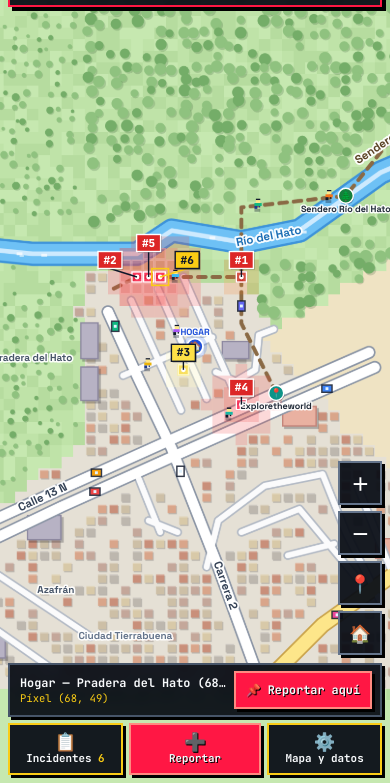
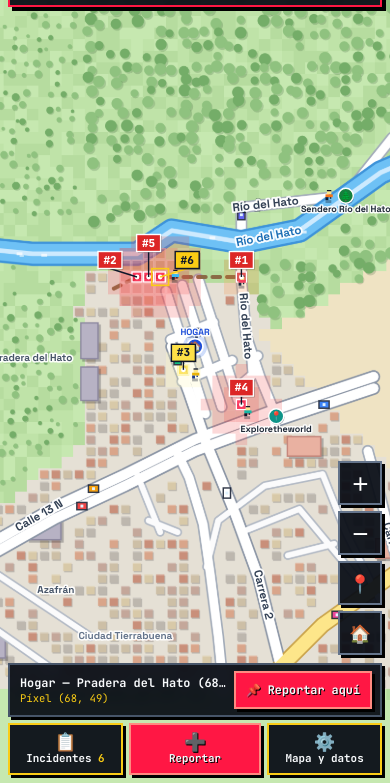
Before and after one commit to xthecapx/days, a website with bundled scripts: page index.html in a window 390 px wide. Shown: the part 61-844 px from the top of the page. Built offline with nearby package versions, Linux system fonts and the light colour scheme; animation ran at ten frames a second.

Commit message:
refactor: modular architecture, mobile-first UI, legible map
Architecture
- Split the 1000-line main.js into state/ (store with selector
  subscriptions, actions, memoized heatmap), services/ (incident
  use cases over storage), ui/ (hud, sheet, mapInput) and map/
  (camera, layered renderer). main.js is now only wiring.
- Map geometry and styling live in map/data (roads, roadStyles,
  places, actors); each render layer is a function in map/render.
- Remove pixelArtMapRenderer.js and style.css (replaced by the
  above and styles/{base,hud,sheets}.css).

Mobile UX
- Replace drawer + two modals with a single bottom sheet
  (incidents, history, settings, report form).
- Bottom nav (Incidentes / Reportar / Mapa y datos), 44px tap
  targets, incident card above the nav, camera centers on the
  area not covered by the HUD.
- Screen-sized, DPR-aware canvas; labels and markers stay sharp
  and finger-sized at any zoom.

Map legibility
- Road classes (highway, collector, arterial, minor, local, dirt)
  with distinct colors and widths; street names follow the road.
- Tree canopies, building footprints, blue river, dashed trail,
  POI pins with zoom-based label visibility. Grid off by default.
- Rework layout from the Google Maps reference: Calle 13 N moved
  south for more room below HOGAR, three parallel Pradera streets,
  Carrera 2 crossing south of Exploretheworld, Vía Río del Hato as
  a drivable/walkable road to the Exploretheworld corner, plus
  Carrera 4 and a street parallel to Carrera 2.
- Remove the "Superponer Google Maps" option from settings.

```diff
--- a/index.html
+++ b/index.html
@@ -120,7 +120,6 @@
       <section class="setting-group">
         <h3>Capas</h3>
         <label class="switch"><input type="checkbox" id="chkGrid" /><span>Cuadrícula de píxeles</span></label>
-        <label class="switch"><input type="checkbox" id="chkReference" /><span>Superponer Google Maps</span></label>
       </section>
       <section class="setting-group">
         <h3>Alertas</h3>
--- a/src/map/data/places.js
+++ b/src/map/data/places.js
@@ -6,7 +6,7 @@
 export const PLACES = [
   { id: 'home', kind: 'home', x: 68, y: 49, label: 'HOGAR', lod: 1 },
   { id: 'sendero', kind: 'poi', icon: '🌲', color: '#15803d', x: 81, y: 36, label: 'Sendero Río del Hato', lod: 1 },
-  { id: 'explore', kind: 'poi', icon: '📍', color: '#0d9488', x: 75, y: 53, label: 'Exploretheworld', lod: 2 },
+  { id: 'explore', kind: 'poi', icon: '📍', color: '#0d9488', x: 75, y: 55, label: 'Exploretheworld', lod: 2 },
   { id: 'autoktonos', kind: 'poi', icon: '🍴', color: '#ea580c', x: 109, y: 38, label: 'Autóktonos', lod: 2 },
   { id: 'vet', kind: 'poi', icon: '🐾', color: '#7c3aed', x: 85, y: 68, label: 'Veterinaria', lod: 3 },
   { id: 'eco', kind: 'poi', icon: '🛍', color: '#2563eb', x: 106, y: 58, label: 'Eco Centro Comercial', lod: 2 },
@@ -23,7 +23,9 @@ export const ROAD_LABELS = [
   { road: 'Vía Guatiguará', t: 0.62, color: '#7a5d12', lod: 1 },
   { road: 'Calle 13 N', t: 0.28, color: '#334155', lod: 1 },
   { road: 'Carrera 2', t: 0.72, color: '#334155', lod: 1 },
+  { road: 'Carrera 4', t: 0.4, color: '#334155', lod: 2 },
   { road: 'Río del Hato', t: 0.12, color: '#1d6fb5', lod: 1, source: 'river' },
   { road: 'Río del Hato', t: 0.58, color: '#1d6fb5', lod: 2, source: 'river' },
-  { road: 'Sendero Río del Hato', t: 0.5, color: '#5b4326', lod: 2, source: 'trail' }
+  { road: 'Vía Río del Hato', text: 'Río del Hato', t: 0.12, color: '#334155', lod: 1 },
+  { road: 'Vía Río del Hato', text: 'Río del Hato', t: 0.3, color: '#334155', lod: 2 }
 ];
--- a/src/map/data/roadStyles.js
+++ b/src/map/data/roadStyles.js
@@ -7,6 +7,7 @@
 export const ROAD_STYLES = {
   dirt: { width: 0.45, casing: '#c8b78f', fill: '#e6d9b8', order: 0, dash: [3, 3] },
   local: { width: 0.5, casing: '#b3bac5', fill: '#fbfbfc', order: 1 },
+  minor: { width: 0.75, casing: '#a3acb9', fill: '#ffffff', order: 1.5 },
   arterial: { width: 0.85, casing: '#8b95a5', fill: '#ffffff', order: 2 },
   collector: { width: 1.15, casing: '#c9a24a', fill: '#fde68a', order: 3 },
   highway: { width: 1.6, casing: '#c2711a', fill: '#fbbf6a', order: 4, centerLine: '#ffffff' }
--- a/src/map/data/roads.js
+++ b/src/map/data/roads.js
@@ -12,18 +12,25 @@ export const HIGHWAY_PATH = [
 export const GUATIGUARA_PATH = [
   [73, 79], [79, 73], [86, 68], [96, 65], [106, 61], [114, 58], [119, 55]
 ];
-// Doble calzada Calle 13 N (pasa por Exploretheworld y cruza Carrera 2)
-export const CALLE_13N_UPPER = [[44, 67], [56, 61.5], [66, 57], [75, 53], [83, 49.5]];
-export const CALLE_13N_LOWER = [[45, 68.3], [56.5, 62.8], [66.5, 58.3], [75.5, 54.3], [83.5, 50.8]];
-export const CARRERA_2_PATH = [[60.5, 46], [63, 51.5], [66, 57.8], [70, 68], [74, 79]];
+// Doble calzada Calle 13 N: ~8 tiles al sur de HOGAR, pasa bajo Exploretheworld y cruza Carrera 2
+export const CALLE_13N_UPPER = [[44, 69.6], [56, 62.8], [62, 60], [68, 57], [75, 54.4], [83.4, 51.6]];
+export const CALLE_13N_LOWER = CALLE_13N_UPPER.map(([x, y]) => [x, y + 1]);
+export const CARRERA_2_PATH = [[66, 49], [67.5, 53], [69, 57.4], [71.5, 63.5], [73.5, 69], [76, 79]];
 
+// Tres calles paralelas del conjunto (HOGAR queda entre la 2ª y la 3ª), travesaños y el gancho en J
 const PRADERA_STREETS = [
-  [[62.5, 45], [66.8, 54.5]],
-  [[64.8, 44], [69.0, 53.5]],
-  [[67.0, 43], [71.2, 52.5]],
-  [[61.8, 51.5], [69.5, 48.2]],
-  [[69.8, 51.2], [71.5, 52.0], [73.2, 51.0], [73.5, 48.0], [74.8, 47.5]]
+  [[65.5, 44.2], [68.9, 54.8]],
+  [[66.9, 43.7], [70.3, 54.2]],
+  [[68.3, 43.2], [71.7, 53.6]],
+  [[65.9, 48.4], [69.6, 46.9]],
+  [[66.9, 52], [71.2, 50.2]],
+  [[71.6, 52.6], [73, 51.4], [72.9, 50.2], [73.4, 49.8]]
 ];
+
+// Calle paralela a Carrera 2, un poco al occidente
+const WEST_PARALLEL = [[66.5, 58.2], [67.5, 60.3], [68.7, 64.3], [69.3, 68.5], [70, 74], [70.5, 79]];
+// Carrera 4
+const CARRERA_4 = [[82.9, 58], [84, 62], [85, 66], [86.2, 70], [87, 79]];
 
 const SOUTH_STREETS = [
   [[63, 60], [65, 65]],
@@ -31,7 +38,6 @@ const SOUTH_STREETS = [
   [[69, 68], [70, 64], [74, 61], [79, 60], [81, 65], [84, 71]],
   [[72, 65], [77, 63], [82, 69]],
   [[76, 67], [80, 66]],
-  [[82, 61], [86, 71]],
   [[46, 70], [56, 77]],
   [[50, 68], [59, 74]],
   [[88, 68], [91, 79]],
@@ -51,7 +57,11 @@ const DIRT_ROADS = [
 export const ROADS = [
   ...DIRT_ROADS.map((pts) => ({ cls: 'dirt', pts })),
   ...SOUTH_STREETS.map((pts) => ({ cls: 'local', pts })),
-  ...PRADERA_STREETS.map((pts) => ({ cls: 'local', pts })),
+  ...PRADERA_STREETS.map((pts) => ({ cls: 'minor', pts })),
+  // Vía Río del Hato: calle real (autos y peatones) desde la esquina de Exploretheworld hasta el sendero
+  { cls: 'minor', pts: SENDERO_PATH, name: 'Vía Río del Hato' },
+  { cls: 'minor', pts: WEST_PARALLEL },
+  { cls: 'minor', pts: CARRERA_4, name: 'Carrera 4' },
   { cls: 'arterial', pts: CARRERA_2_PATH, name: 'Carrera 2' },
   { cls: 'arterial', pts: CALLE_13N_UPPER, name: 'Calle 13 N' },
   { cls: 'arterial', pts: CALLE_13N_LOWER },
@@ -59,10 +69,7 @@ export const ROADS = [
   { cls: 'highway', pts: HIGHWAY_PATH, name: 'Autopista Piedecuesta' }
 ];
 
-export const TRAILS = [
-  { pts: SENDERO_PATH, name: 'Sendero Río del Hato' },
-  { pts: RIVER_TRAIL_WEST }
-];
+export const TRAILS = [{ pts: RIVER_TRAIL_WEST }];
 
 export const RIVER = { pts: RIVER_PATH, name: 'Río del Hato' };
 
@@ -78,10 +85,9 @@ export const OPEN_LAND_POLY = [
 export const LANDMARK_BLOCKS = [
   { x: 58.6, y: 47.4, w: 1.6, h: 3.2, tone: 'tower' },
   { x: 58.6, y: 51.2, w: 1.6, h: 3.0, tone: 'tower' },
-  { x: 70.8, y: 49.0, w: 2.4, h: 1.6, tone: 'tower' },
   { x: 54.0, y: 64.0, w: 3.0, h: 2.2, tone: 'tower' },
   { x: 49.0, y: 74.0, w: 3.2, h: 2.4, tone: 'tower' },
-  { x: 76.0, y: 54.6, w: 3.0, h: 1.8, tone: 'shop' },
+  { x: 76.4, y: 57.2, w: 3.0, h: 1.8, tone: 'shop' },
   { x: 84.0, y: 66.0, w: 2.6, h: 1.8, tone: 'shop' },
   { x: 104.0, y: 56.5, w: 4.0, h: 2.6, tone: 'shop' },
   { x: 108.0, y: 37.0, w: 2.0, h: 1.6, tone: 'shop' }
--- a/src/map/gpsGrid.js
+++ b/src/map/gpsGrid.js
@@ -31,8 +31,9 @@ export const RIVER_PATH = [
 
 // Trazado de la Vía Río del Hato + Sendero Río del Hato
 export const SENDERO_PATH = [
-  [75, 53], // Exploretheworld / Calle 13 N
-  [72, 47], // Subiendo por Vía Río del Hato
+  [75, 55], // Exploretheworld / Calle 13 N
+  [73.6, 51.6], // Sube en diagonal desde la esquina
+  [72.4, 48], // Vía Río del Hato
   [72, 43], // Vía Río del Hato arriba de Hogar (#1)
   [72, 37], // Cruza el río y sube al sendero
   [81, 36], // Parque Sendero Río del Hato
@@ -59,10 +60,10 @@ export const MAP_LANDMARKS = [
   { x: 64, y: 43, name: 'Sendero Río del Hato (Ribera)', shortName: 'Sendero Río del Hato', type: 'trail' },
   { x: 72, y: 43, name: 'Vía Río del Hato', shortName: 'Vía Río del Hato', type: 'road' },
   { x: 67, y: 51, name: 'Pradera del Hato (Cerca de Hogar)', shortName: 'Pradera del Hato', type: 'residential' },
-  { x: 72, y: 54, name: 'Calle 13 N / Exploretheworld', shortName: 'Calle 13 N / Exploretheworld', type: 'poi' },
+  { x: 73, y: 55, name: 'Calle 13 N / Exploretheworld', shortName: 'Calle 13 N / Exploretheworld', type: 'poi' },
   { x: 81, y: 36, name: 'Sendero Río del Hato (Parque)', shortName: 'Sendero Río del Hato', type: 'park' },
-  { x: 75, y: 53, name: 'Exploretheworld (Calle 13 N)', shortName: 'Exploretheworld', type: 'poi' },
-  { x: 66, y: 58, name: 'Cruce Carrera 2 con Calle 13 N', shortName: 'Cra 2 / Calle 13 N', type: 'road' },
+  { x: 75, y: 55, name: 'Exploretheworld (Calle 13 N)', shortName: 'Exploretheworld', type: 'poi' },
+  { x: 70, y: 58, name: 'Cruce Carrera 2 con Calle 13 N', shortName: 'Cra 2 / Calle 13 N', type: 'road' },
   { x: 60, y: 71, name: 'Azafrán - Ciudad Tierrabuena', shortName: 'Azafrán Tierrabuena', type: 'residential' },
   { x: 51, y: 77, name: 'Conjunto Terracota', shortName: 'Conjunto Terracota', type: 'residential' },
   { x: 83, y: 69, name: 'Veterinaria De Pelos.com (Vía Guatiguará)', shortName: 'Veterinaria De Pelos', type: 'poi' },
@@ -132,10 +133,10 @@ export function detectSectorName(px, py) {
   if (px >= 61 && px <= 68 && py >= 41 && py <= 45) {
     return 'Sendero Río del Hato';
   }
-  if (px >= 60 && px <= 71 && py >= 46 && py <= 55) {
+  if (px >= 64 && px <= 72 && py >= 46 && py <= 55) {
     return 'Conjunto Residencial Pradera del Hato';
   }
-  if (Math.hypot(px - 72, py - 54) <= 3.5) {
+  if (Math.hypot(px - 73, py - 55) <= 3.5) {
     return 'Calle 13 N / Exploretheworld';
   }
 
--- a/src/map/mapRenderer.js
+++ b/src/map/mapRenderer.js
@@ -17,8 +17,6 @@ import { drawIncidentMarkers, drawSelection } from './render/markers.js';
 export function createMapRenderer(canvas) {
   const ctx = canvas.getContext('2d');
   const base = createBaseMap();
-  const reference = new Image();
-  reference.src = './assets/google-maps-reference.png';
   let dpr = 1;
 
   function resize(vw, vh) {
@@ -44,11 +42,6 @@ export function createMapRenderer(canvas) {
       ctx.imageSmoothingQuality = 'high';
       ctx.drawImage(base, 0, 0, WORLD_WIDTH * BASE_SCALE, WORLD_HEIGHT * BASE_SCALE, 0, 0, WORLD_WIDTH, WORLD_HEIGHT);
 
-      if (settings.showReference && reference.complete) {
-        ctx.globalAlpha = 0.45;
-        ctx.drawImage(reference, 0, 0, WORLD_WIDTH, WORLD_HEIGHT);
-        ctx.globalAlpha = 1;
-      }
 
       drawRiverShimmer(ctx, phase);
       drawHeat(ctx, heatmap, phase);
--- a/src/map/render/labels.js
+++ b/src/map/render/labels.js
@@ -1,6 +1,6 @@
 import { TILE_SIZE } from '../worldSize.js';
 import { samplePolyline } from '../geometry.js';
-import { ROADS, TRAILS, RIVER } from '../data/roads.js';
+import { ROADS, RIVER } from '../data/roads.js';
 import { PLACES, ROAD_LABELS } from '../data/places.js';
 
 const FONT = '"Space Grotesk", system-ui, sans-serif';
@@ -13,7 +13,6 @@ function lodVisible(lod, zoom) {
 
 function geometryFor(label) {
   if (label.source === 'river') return RIVER.pts;
-  if (label.source === 'trail') return TRAILS[0].pts;
   return ROADS.find((r) => r.name === label.road)?.pts;
 }
 
@@ -48,7 +47,7 @@ export function drawRoadLabels(ctx, zoom) {
     ctx.save();
     ctx.translate((p.x + 0.5) * TILE_SIZE, (p.y + 0.5) * TILE_SIZE);
     ctx.rotate(angle);
-    haloText(ctx, label.road, 0, 0, label.color, size, 700);
+    haloText(ctx, label.text ?? label.road, 0, 0, label.color, size, 700);
     ctx.restore();
   }
   ctx.restore();
--- a/src/state/initialState.js
+++ b/src/state/initialState.js
@@ -17,8 +17,7 @@ export function createInitialState() {
     settings: {
       decayMode: 'actual',
       referenceDate: REFERENCE_DATE,
-      showGrid: false,
-      showReference: false
+      showGrid: false
     },
     selection: { pixel: { ...INITIAL_PIXEL }, incidentId: 'inc-006', hovered: null },
     mode: { type: 'browse' },
--- a/src/ui/sheet.js
+++ b/src/ui/sheet.js
@@ -144,7 +144,6 @@ export function mountSheet({ store, actions, incidents }) {
   // ----- Ajustes ---------------------------------------------------------------------
   function mountSettings() {
     $('chkGrid').addEventListener('change', (e) => store.patch('settings', { showGrid: e.target.checked }));
-    $('chkReference').addEventListener('change', (e) => store.patch('settings', { showReference: e.target.checked }));
     $('selDecay').addEventListener('change', (e) => store.patch('settings', { decayMode: e.target.value }));
     $('inpToday').addEventListener('change', (e) => {
       const [y, m, d] = e.target.value.split('-').map(Number);
@@ -152,7 +151,6 @@ export function mountSheet({ store, actions, incidents }) {
     });
     store.subscribe((s) => [s.settings], ([st]) => {
       $('chkGrid').checked = st.showGrid;
-      $('chkReference').checked = st.showReference;
       $('selDecay').value = st.decayMode;
       $('inpToday').value = toIsoDate(st.referenceDate);
     });
```
Also changed, not shown: src/map/data/actors.js (+7 -4 lines), README.md.
